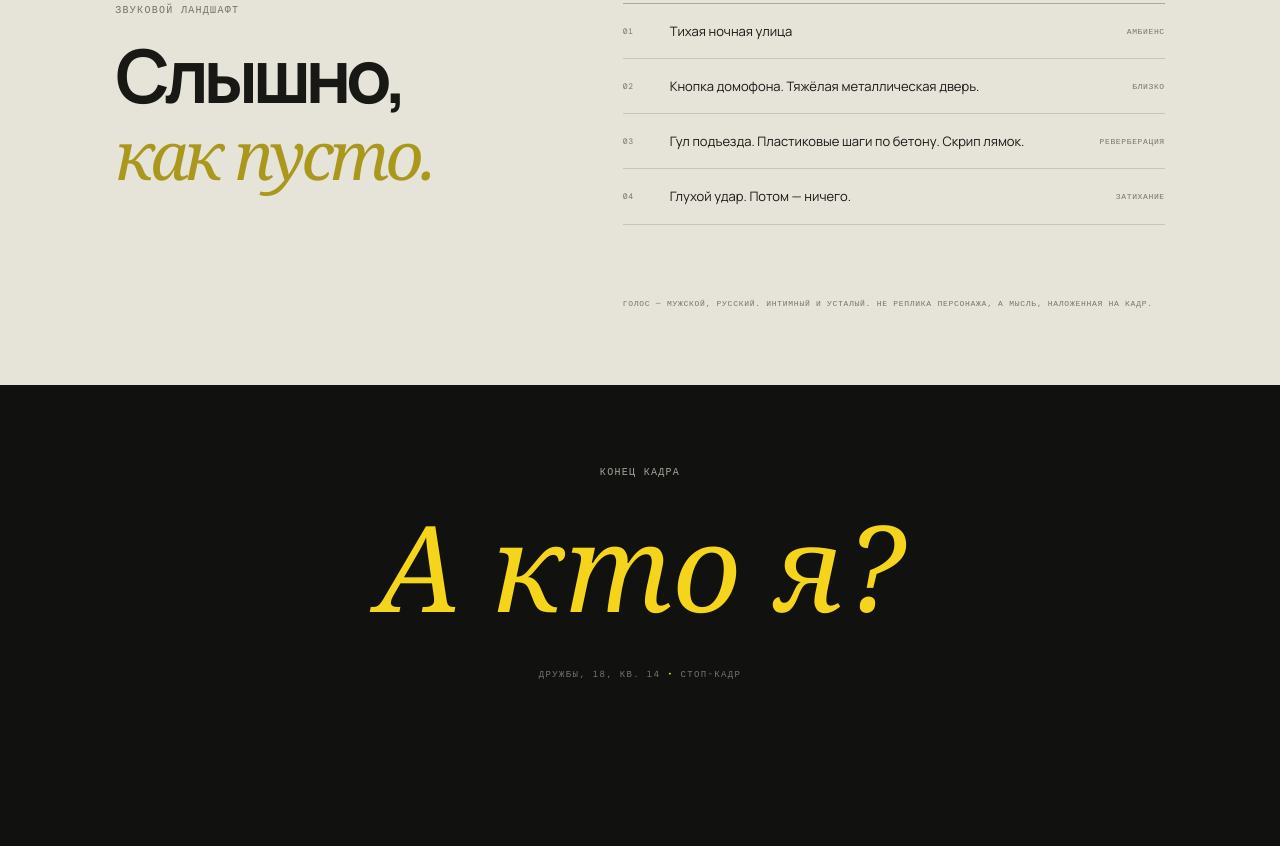
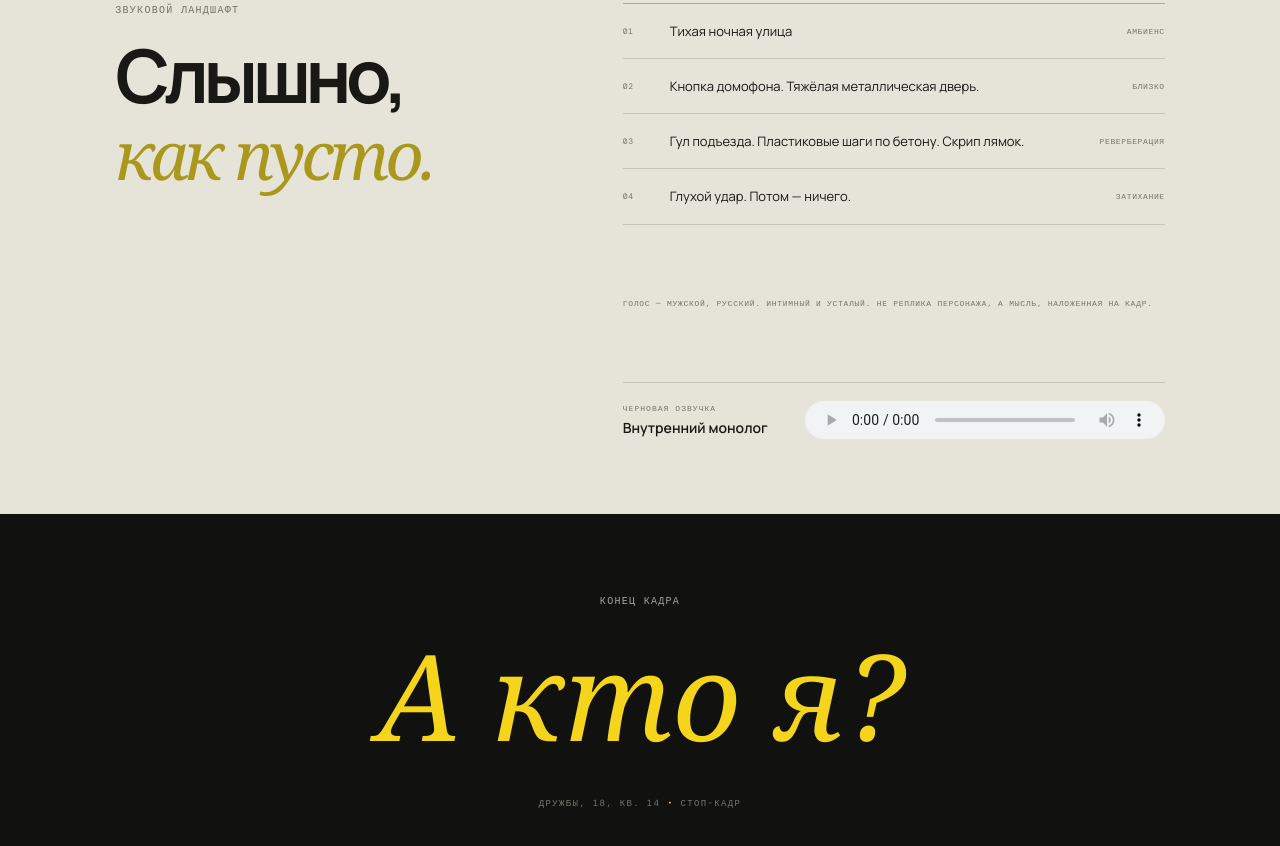
Before and after one commit to horaanlika-droid/chicken, a plain HTML site: page index.html in a window 1280 px wide. Shown: the part 5096-5942 px from the top of the page. Before the commit the page ends 5843 px from the top, so only its background shows below. Drawn offline with nearby package versions, Linux system fonts and the light colour scheme.

Commit message:
Add Russian voice-over preview to storyboard
Co-authored-by: arena-agent <297053741+arena-agent@users.noreply.github.com>

```diff
--- a/index.html
+++ b/index.html
@@ -7,6 +7,7 @@
   <meta name="description" content="ДРУЖБЫ, 18, КВ. 14 — концепция короткого stop-motion фильма о ночной доставке, лестнице и жёлтом кубе.">
   <title>ДРУЖБЫ, 18, КВ. 14 — короткий метр</title>
   <link rel="stylesheet" href="styles.css">
+  <link rel="stylesheet" href="voiceover.css">
 </head>
 <body>
   <header class="topbar">
@@ -114,6 +115,10 @@
         <div><span>04</span><p>Глухой удар. Потом — ничего.</p><b>ЗАТИХАНИЕ</b></div>
       </div>
       <p class="sound-footnote">ГОЛОС — МУЖСКОЙ, РУССКИЙ. ИНТИМНЫЙ И УСТАЛЫЙ. НЕ РЕПЛИКА ПЕРСОНАЖА, А МЫСЛЬ, НАЛОЖЕННАЯ НА КАДР.</p>
+      <div class="voiceover-player">
+        <div><span class="eyebrow">ЧЕРНОВАЯ ОЗВУЧКА</span><strong>Внутренний монолог</strong></div>
+        <audio controls preload="metadata" src="audio/russian-voiceover.mp3" aria-label="Русская мужская озвучка внутреннего монолога"></audio>
+      </div>
     </section>
 
     <footer class="end-card"><p class="eyebrow">КОНЕЦ КАДРА</p><p>А кто я?</p><span>ДРУЖБЫ, 18, КВ. 14 <b>·</b> СТОП-КАДР</span></footer>
--- /dev/null
+++ b/voiceover.css
@@ -0,0 +1 @@
+.voiceover-player{grid-column:2;display:flex;align-items:center;justify-content:space-between;gap:24px;padding:18px 0 0;border-top:1px solid #c7c4b9;margin-top:8px}.voiceover-player>div{display:flex;flex-direction:column;gap:5px}.voiceover-player .eyebrow{font-size:8px;margin:0;color:#77756c}.voiceover-player strong{font:14px var(--sans);font-weight:600}.voiceover-player audio{width:min(100%,360px);height:38px;accent-color:#a18e12}@media(max-width:620px){.voiceover-player{margin-top:22px;align-items:flex-start;flex-direction:column;gap:12px}.voiceover-player audio{width:100%}}
```
Also changed, not shown: 1 other file.
